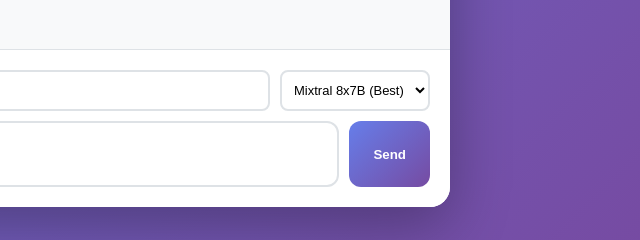
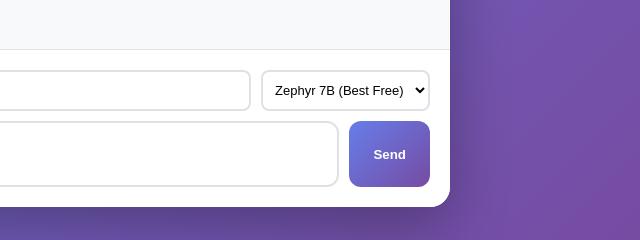
Before and after one commit to mirzacreative/uncensored-ai-chat, a website: page index.html in a window 1280 px wide. Shown: the part 553-793 px from the top of the page, 640-1280 px from the left. Drawn offline with Linux system fonts and the light colour scheme.

Commit message:
Fix bot by updating to working free API models

```diff
--- a/index.html
+++ b/index.html
@@ -270,11 +270,9 @@
             <div class="file-upload">
                 <input type="file" id="fileInput" accept=".txt,.pdf,.doc,.docx,.jpg,.png,.json,.csv">
                 <select class="model-selector" id="modelSelector">
-                    <option value="mistralai/Mixtral-8x7B-Instruct-v0.1">Mixtral 8x7B (Best)</option>
-                    <option value="mistralai/Mistral-7B-Instruct-v0.2">Mistral 7B</option>
-                    <option value="meta-llama/Llama-2-70b-chat-hf">Llama 2 70B</option>
-                    <option value="NousResearch/Nous-Hermes-2-Mixtral-8x7B-DPO">Nous Hermes 2</option>
-                </select>
+                <option value="HuggingFaceH4/zephyr-7b-beta">Zephyr 7B (Best Free)</option>                    <option value="mistralai/Mistral-7B-Instruct-v0.2">Mistral 7B</option>
+                <option value="google/flan-t5-xxl">Google Flan-T5 XXL</option>
+                <option value="mistralai/Mistral-7B-Instruct-v0.2">Mistral 7B</option>                </select>
             </div>
             <div class="input-group">
                 <textarea id="userInput" placeholder="Type your message... (ask anything!)" rows="2"></textarea>
```
